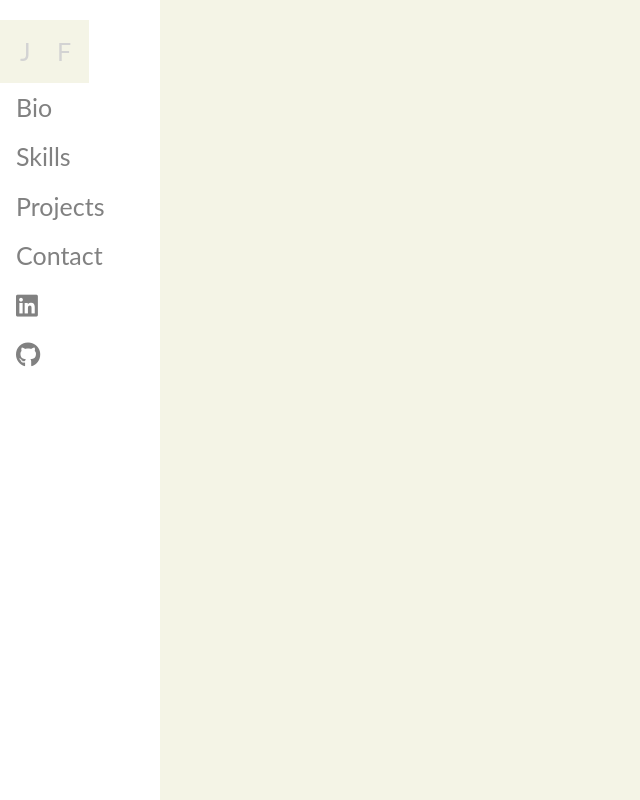
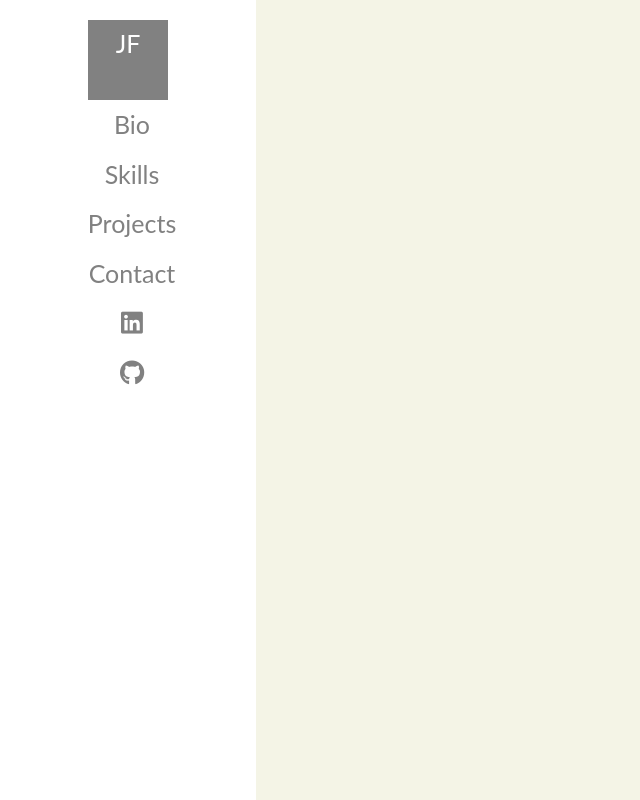
Before and after one commit to fabejacob/fabejacob.github.io, a plain HTML site: page index.html in a window 1280 px wide. Shown: the whole page, without its empty margins (0-640 px from the left). Drawn offline with nearby package versions, Linux system fonts and the light colour scheme.

Commit message:
Format changes, New Icons, Carousel

```diff
--- a/css/sidenav.css
+++ b/css/sidenav.css
@@ -4,7 +4,7 @@ body {
 
 .sidenav {
     height: 100%;
-    width: 160px;
+    width: 20%;
     position: fixed;
     z-index: 1;
     top: 0;
@@ -17,6 +17,7 @@ body {
     .sidenav a {
         padding: 6px 8px 6px 16px;
         text-decoration: none;
+        text-align: center;
         font-size: 25px;
         color: #818181;
         display: block
@@ -26,11 +27,14 @@ body {
             color: #f1f1f1
         }
 .jf-logo a {
+    width: 80px;
+    height: 80px;
+    position: relative;
+    left: 50%;
+    transform: translateX(-50%);
     display: inline-block;
     text-align: center;
-    background: #F4F4E6;
-    padding: .5em .8em;
-    color: #d3d3d3;
-    letter-spacing: 10px;
-    padding-right: .3em
+    background: #818181;
+    padding: 5px;
+    color: #fff;
 }
--- a/index.html
+++ b/index.html
@@ -17,8 +17,7 @@
         <div class="sidenav">
             <div class ="jf-logo">
                 <a href="index.html">
-                    <span>J</span>
-                    <span>F</span>
+                    <span>JF</span>
                 </a>
             </div>
             <a href="#">Bio</a>
@@ -31,6 +30,13 @@
             <a href="https://github.com/fabejacob">
                 <i class="fab fa-github"> </i>
             </a>
+        </div>
+        <div class="carousel slide carousel-fade" data-ride="carousel">
+            <div class="carousel-inner">
+                <div class=carousel-item active>
+                    <img class="d-block w-100 h-50%" src="/"
+                </div>
+            </div>
         </div>
 
 
```
Also changed, not shown: 1 other file.
